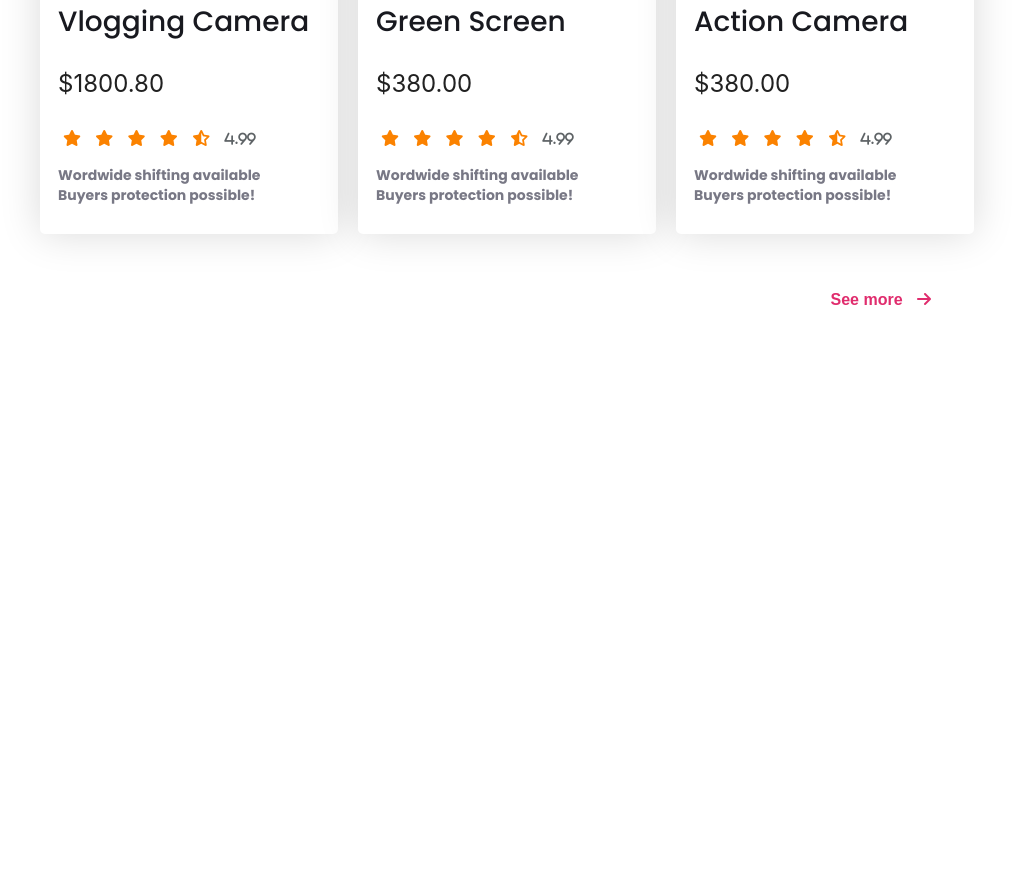
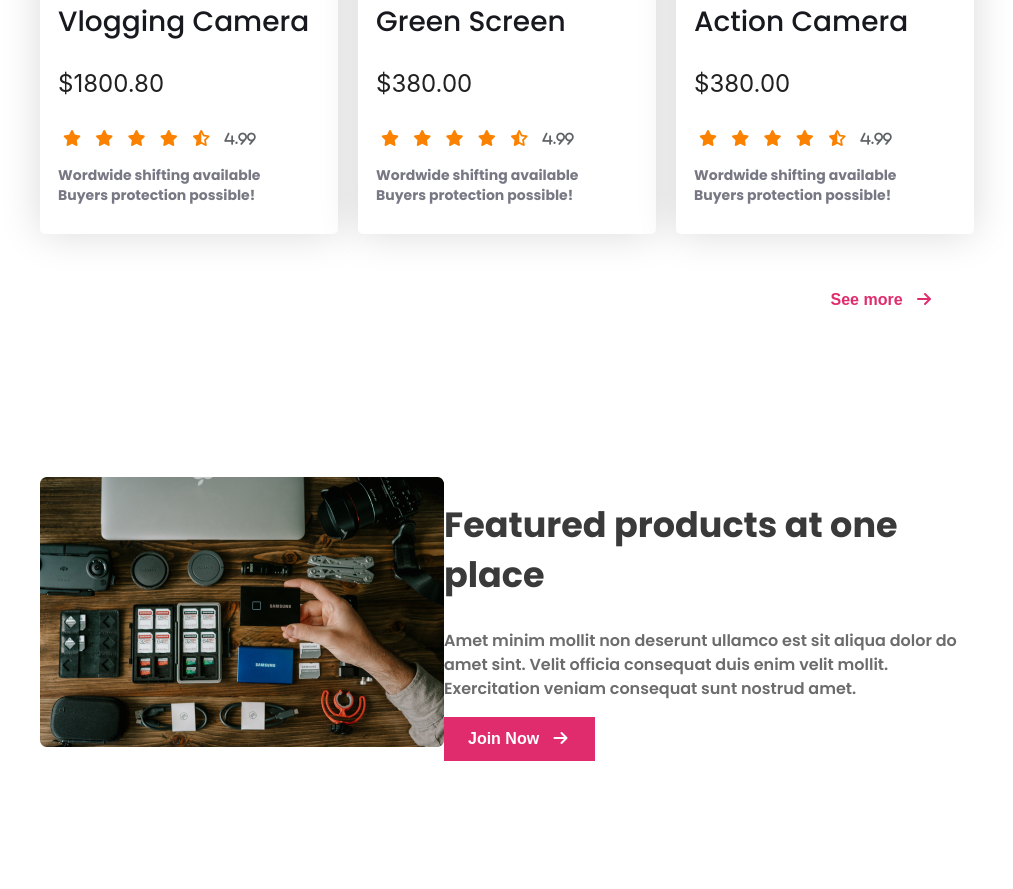
Before and after one commit to silpiAkter/influencer-gear-website, a plain HTML site: page index.html in a window 1280 px wide. Shown: the part 2489-3378 px from the top of the page, without its empty margins (133-1146 px from the left). Before the commit the page ends 2885 px from the top, so only its background shows below. Drawn offline with Linux system fonts and the light colour scheme.

Commit message:
added features products

```diff
--- a/index.html
+++ b/index.html
@@ -232,6 +232,17 @@
                 <button class=" btn-2 btn-primary">See more <i class="fa-solid fa-arrow-right arrow-right-icons"></i></button>
             </div>
          </section>
+         <!-- Featured products section start -->
+          <section class="features">
+                <div>
+                    <img src="images/gear.png" alt="">
+                </div>
+                <div class="feature-content">
+                    <h2 class="features-title text-dark">Featured products at one place</h2>
+                    <p class="sub-title text-gryalight">Amet minim mollit non deserunt ullamco est sit aliqua dolor do amet sint. Velit officia consequat duis enim velit mollit. Exercitation veniam consequat sunt nostrud amet.</p>
+                    <button class="btn-primary">Join Now <i class="fa-solid fa-arrow-right arrow-right-icons"></i></button>
+                </div>
+          </section>
     </main>
     <footer>
 
--- a/styles/style.css
+++ b/styles/style.css
@@ -13,6 +13,9 @@
 }
 .text-dark{
     color: rgb(58, 58, 58);
+}
+.text-gryalight{
+    color: rgb(108, 108, 108);
 }
 .title{
     font-size: 50px;
@@ -208,6 +211,24 @@
     background-color: transparent;
 }
 
+/* features styles */
+.features{
+    display: flex;
+    align-items: center;
+    justify-content: space-between;
+}
+.feature-content{
+    max-width: 600px;
+    padding: 25px 0px;
+    margin: 100px 0px;
+}
+.features-title{
+    font-size: 35px;
+    font-weight: 700;
+    line-height: 50px;
+    letter-spacing: 0%;
+}
+
 @media screen and (max-width:576px) {
     .header{
         margin: 10px;
@@ -237,7 +258,7 @@
 
     }
     .main-image{
-        width: 250px;
+        max-width: 250px;
         margin: 10px;
         background-size: 100%;
         background-position: center;
@@ -270,7 +291,12 @@
         grid-template-columns: repeat(1, 1fr);
     }
 
+    .features{
+        flex-direction: column-reverse;
+    }
+
 }
+
 
 @media screen and (min-width:576px) and (max-width:992px) {
     .header{
@@ -294,5 +320,10 @@
         align-items: center;
         justify-content: center;
     }
+    .card-items{
+        grid-template-columns: repeat(2, 1fr);
+
+    }
+
 
 }
```
